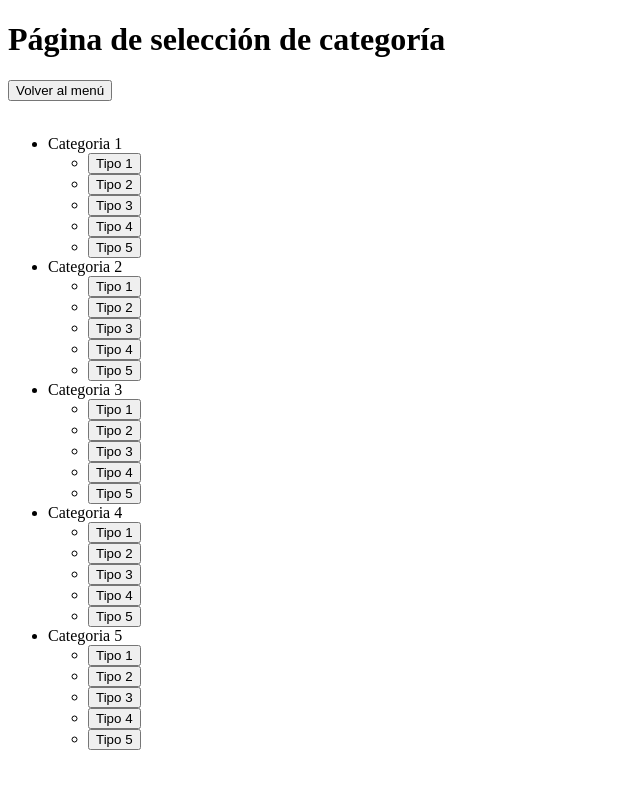
After one commit to alvarcast/hackathon, a PHP site: page /vista/php/categorias.php in a window 1280 px wide. The commit adds this page. Shown: the whole page, without its empty margins (0-640 px from the left). Run offline with PHP 8.4, Linux system fonts and the light colour scheme; the visitor is signed in with stand-in values (Sample User, id 1).

Commit message:
php 23/10/2024

```diff
--- a/common/php/connect.php
+++ b/common/php/connect.php
@@ -2,4 +2,13 @@
 $servername = "localhost";
 $username = "admin";
 $password = "usuDam";
-$database = "Hackathonv1";
+$database = "hackathon";
+
+$conn = new mysqli($servername, $username, $password, $database);
+
+if ($conn->connect_error) {
+  die("Conexión fallida: " . $conn->connect_error);
+}
+
+session_start();
+?>
--- a/common/php/disconnect.php
+++ b/common/php/disconnect.php
@@ -10,4 +10,4 @@ if (ini_get("session.use_cookies")) {
 
 session_destroy();
 
-header("location: ../../FrontPage/index.php");
+header("location: ../../vista/php/index.php?control=2");
--- /dev/null
+++ b/vista/php/categorias.php
@@ -0,0 +1,68 @@
+<!DOCTYPE html>
+<html lang="en">
+<head>
+    <meta charset="UTF-8">
+    <meta name="viewport" content="width=device-width, initial-scale=1.0">
+    <title>Document</title>
+</head>
+<body>
+<?php
+    include "../../common/php/connect.php";
+    ?>
+
+    <h1>Página de selección	de categoría</h1>
+    <button id="boton" onclick="location.href='index.php'">Volver al menú</button> <br><br>
+
+
+    <nav>
+        <ul>
+            <li>Categoria 1
+                <ul>
+                    <li><button id="boton" onclick="location.href='#'">Tipo 1</button></li>
+                    <li><button id="boton" onclick="location.href='#'">Tipo 2</button></li>
+                    <li><button id="boton" onclick="location.href='#'">Tipo 3</button></li>
+                    <li><button id="boton" onclick="location.href='#'">Tipo 4</button></li>
+                    <li><button id="boton" onclick="location.href='#'">Tipo 5</button></li>
+                </ul>
+            </li>
+            <li>Categoria 2
+                <ul>
+                    <li><button id="boton" onclick="location.href='#'">Tipo 1</button></li>
+                    <li><button id="boton" onclick="location.href='#'">Tipo 2</button></li>
+                    <li><button id="boton" onclick="location.href='#'">Tipo 3</button></li>
+                    <li><button id="boton" onclick="location.href='#'">Tipo 4</button></li>
+                    <li><button id="boton" onclick="location.href='#'">Tipo 5</button></li>
+                </ul>
+            </li>
+            <li>Categoria 3
+                <ul>
+                    <li><button id="boton" onclick="location.href='#'">Tipo 1</button></li>
+                    <li><button id="boton" onclick="location.href='#'">Tipo 2</button></li>
+                    <li><button id="boton" onclick="location.href='#'">Tipo 3</button></li>
+                    <li><button id="boton" onclick="location.href='#'">Tipo 4</button></li>
+                    <li><button id="boton" onclick="location.href='#'">Tipo 5</button></li>
+                </ul>
+            </li>
+            <li>Categoria 4
+                <ul>
+                    <li><button id="boton" onclick="location.href='#'">Tipo 1</button></li>
+                    <li><button id="boton" onclick="location.href='#'">Tipo 2</button></li>
+                    <li><button id="boton" onclick="location.href='#'">Tipo 3</button></li>
+                    <li><button id="boton" onclick="location.href='#'">Tipo 4</button></li>
+                    <li><button id="boton" onclick="location.href='#'">Tipo 5</button></li>
+                </ul>
+            </li>
+            <li>Categoria 5
+                <ul>
+                    <li><button id="boton" onclick="location.href='#'">Tipo 1</button></li>
+                    <li><button id="boton" onclick="location.href='#'">Tipo 2</button></li>
+                    <li><button id="boton" onclick="location.href='#'">Tipo 3</button></li>
+                    <li><button id="boton" onclick="location.href='#'">Tipo 4</button></li>
+                    <li><button id="boton" onclick="location.href='#'">Tipo 5</button></li>
+                </ul>
+            </li>
+        </ul>
+    </nav>
+
+</body>
+</html>
```
Also changed, not shown: controlador/php/validarLogin.php (+3 -12 lines), vista/php/index.php (added, +39 -0 lines), vista/php/landingPage.php (deleted, +0 -21 lines), vista/php/searches.php (+18 -0 lines), vista/php/listaChats.php (added), vista/php/mostrarChat.php (added), vista/php/usuario.php (added).
